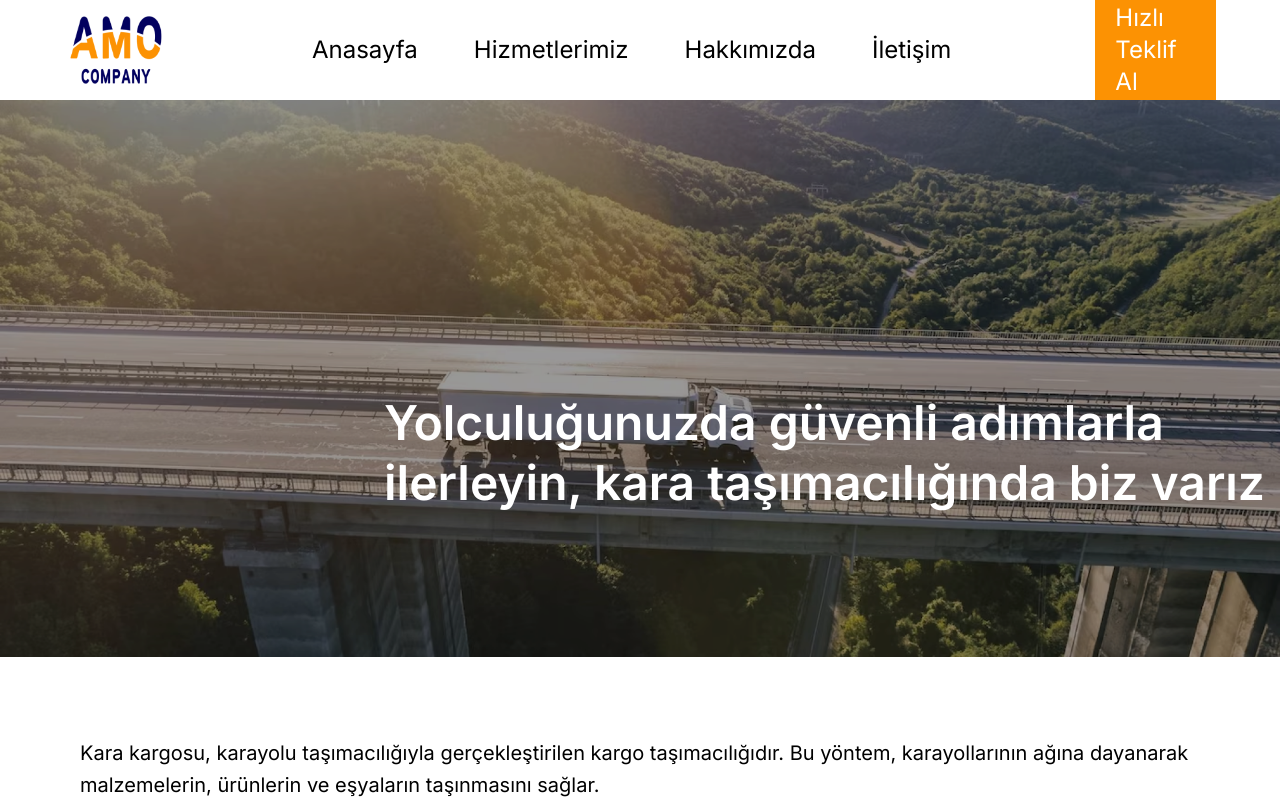
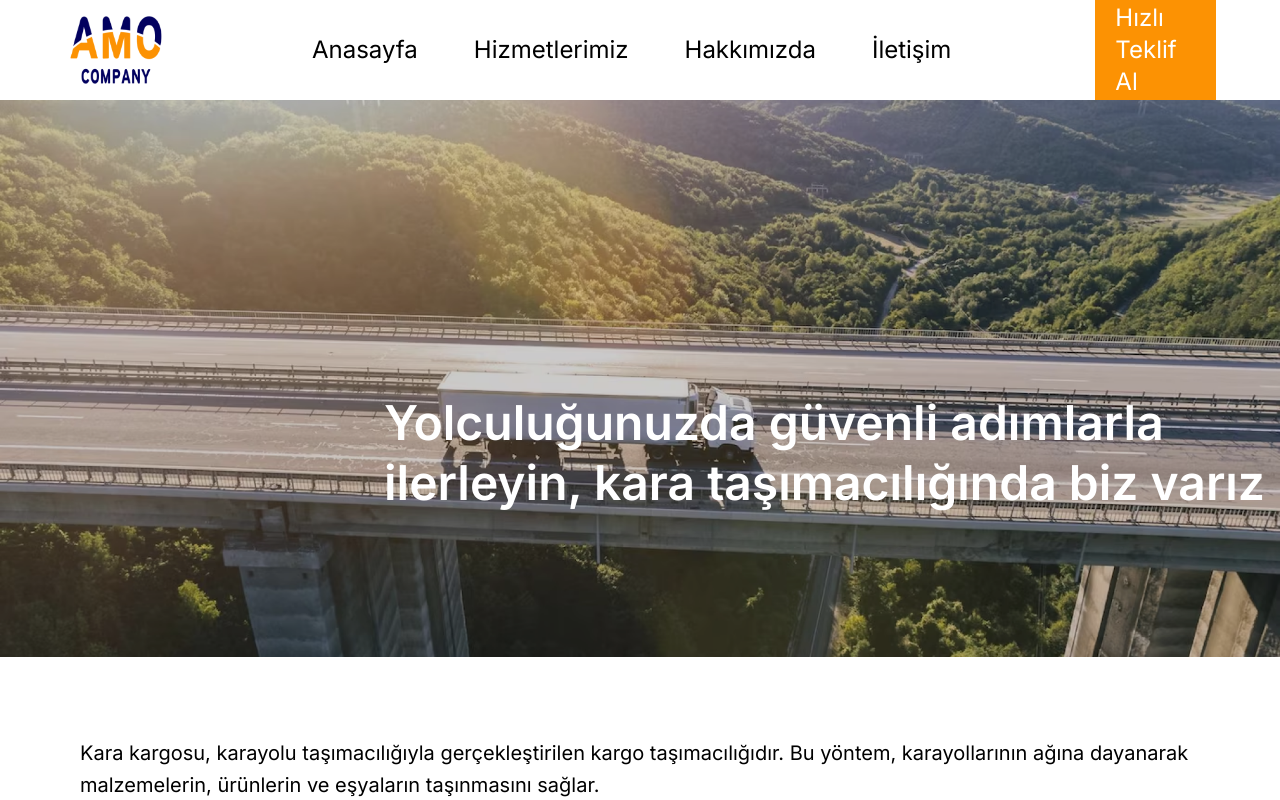
Before and after one commit to kerempekarli/Amo-Global, a React (Create React App) app: page /land-transport in a window 1280 px wide. Shown: the top 800 px of the page. Built offline with nearby package versions, Linux system fonts and the light colour scheme.

Commit message:
brightness

```diff
--- a/src/pages/airTransportation.js
+++ b/src/pages/airTransportation.js
@@ -17,7 +17,11 @@ export default function AirTransportation() {
     <div>
       <Header></Header>
       <div className="relative">
-        <img alt="Uçak Resmi" className="brightness-75" src={planePhoto}></img>
+        <img
+          alt="Uçak Resmi"
+          className="xl:brightness-75"
+          src={planePhoto}
+        ></img>
         <div className="absolute xl:block hidden bottom-36 max-w-xl space-y-4 left-96 text-white">
           <div className="text-5xl font-medium">
             {" "}
--- a/src/pages/landTransportation.js
+++ b/src/pages/landTransportation.js
@@ -19,7 +19,7 @@ export default function LandTransportation() {
       <div className="relative">
         <img
           alt="Uçak Resmi"
-          className="from-slate-950 brightness-75"
+          className="from-slate-950 "
           src={truckPhoto}
         ></img>
         <div className="absolute  bottom-36 xl:block hidden max-w-4xl  space-y-4 left-96 text-white">
```
